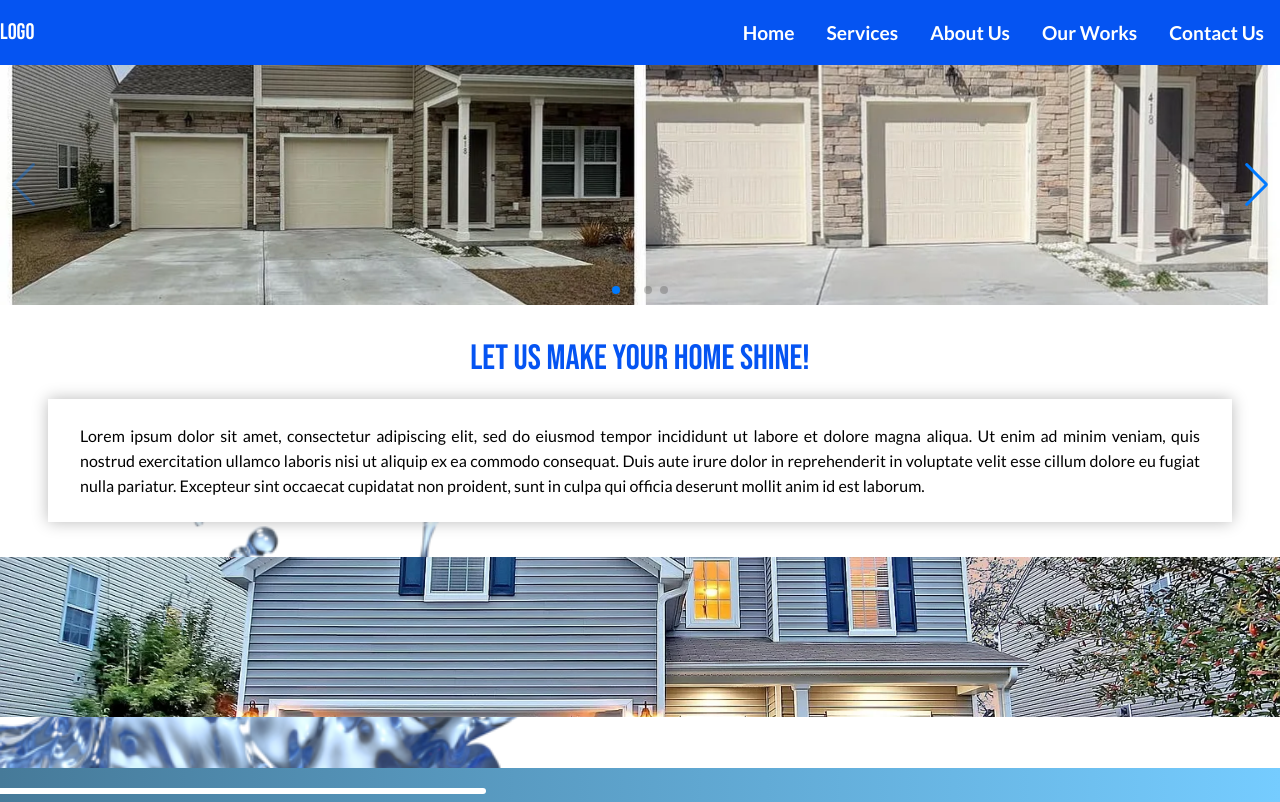
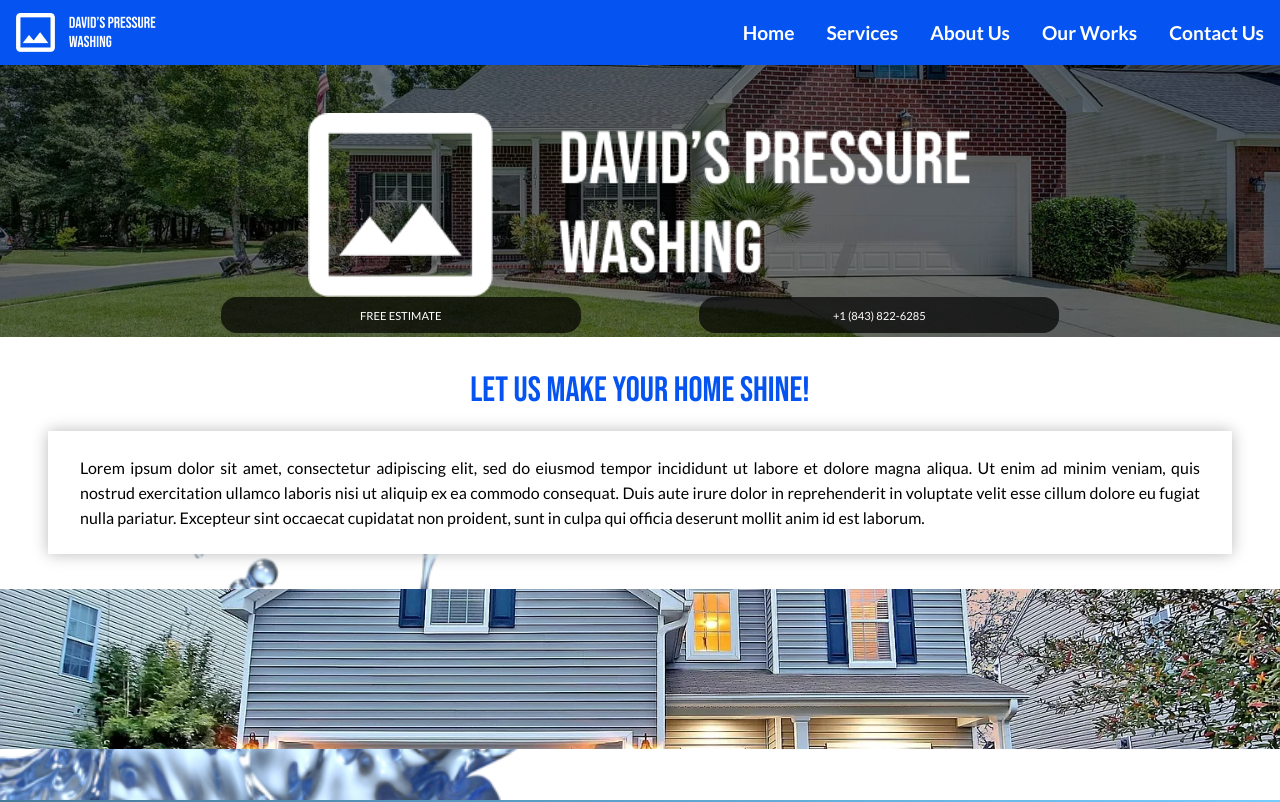
Before and after one commit to yeray004/David-s-Pressure-Washing, a Next.js app: page / in a window 1280 px wide. Shown: the top 802 px of the page. Built offline with nearby package versions, Linux system fonts and the light colour scheme.

Commit message:
adding carousel on home page, starting services page

```diff
--- a/app/Home.css
+++ b/app/Home.css
@@ -22,9 +22,47 @@
 }
 .carousel-div, .carousel-img{
   width: 100%;
-  height: 15rem;
+  height: 17rem;
   object-fit: cover;
 }
+.home-carousel{
+  position: relative;
+}
+.carousel-static {
+  width: 90%;
+  height: 100%;
+  padding: 0 5%;
+  position: absolute;
+  display: grid;
+  justify-items: center;
+  align-items: center;
+  grid-template-columns: 1fr 1fr;
+  grid-template-rows: 1fr 1fr;
+  grid-auto-flow: row;
+  grid-template-areas:
+    "logo logo"
+    "text1 text2";
+    row-gap: 20px;
+    gap: 0 10px;
+  background: rgba(0,0,0,.5);
+  z-index: 100;
+}
+.carousel-static .logo {
+  width: 70%;
+  margin-top: 3rem;
+  grid-area: logo;
+  height: auto;
+}
+.carousel-static p, .carousel-static a{
+  width: 70%;
+  margin: 0 0 2rem;
+  font-size: .7rem;
+  height: 20px;
+  padding: .5rem 1rem;
+}
+.carousel-static .text1 { grid-area: text1; }
+.carousel-static .text2 { grid-area: text2; }
+
 /* section #1 ---------------------*/
 .home-section1{
   display: flex;
@@ -109,6 +147,10 @@
   .home-section2 div{
     padding: 0 2rem;
   }
+  .carousel-static{
+    width: 74%;
+    padding: 0 13%;
+  }
 }
 @media (min-width:768px) {
   .home-section1 img:first-child{
--- a/app/components/Footer.css
+++ b/app/components/Footer.css
@@ -42,13 +42,6 @@ footer div:last-child > div > img{
   width: 2rem;
   height: fit-content;
 }
-footer div:last-child > p{
-  height: fit-content;
-  background: rgba(0, 0, 0, 0.7);
-  color: #ffff;
-  padding: .5rem 1rem;
-  border-radius: 1rem;
-}
 .footer-logo{
   width: 80%;
   max-width: 300px;
--- a/app/components/Footer.jsx
+++ b/app/components/Footer.jsx
@@ -25,7 +25,7 @@ export default function Footer() {
           <Image  src={tiktok} alt='tiktok' />
           <Image  src={facebook} alt='facebook' />
         </div>
-        <p>+1 (843) 822-6285</p>
+        <p className='btn-style-3'>+1 (843) 822-6285</p>
       </div>
     </footer>
   )
--- a/app/components/HomeCarousel.jsx
+++ b/app/components/HomeCarousel.jsx
@@ -1,34 +1,40 @@
 'use client'
 import Image from 'next/image';
+import Link from 'next/link';
 
 // Import Swiper React components
 import { Swiper, SwiperSlide } from 'swiper/react';
-import { Navigation, Pagination, Mousewheel, Keyboard } from 'swiper/modules';
+import { Autoplay } from 'swiper/modules';
 
 // Import Swiper styles
 import 'swiper/css';
 import 'swiper/css/navigation';
 import 'swiper/css/pagination';
 
-
-import img1 from '../../public/images/works/img1.webp'
+import logo from '../../public/images/logos/MainLogo.png'
+import img5 from '../../public/images/works/img5.webp'
 import img2 from '../../public/images/works/img2.webp'
 import img3 from '../../public/images/works/img3.webp'
 import img4 from '../../public/images/works/img4.webp'
 
 function HomeCarousel() {
   return (
+    <>
+      <div className='carousel-static'>
+        <Image src={logo} alt='water splash' className='logo'/>
+        <Link href='/contact' className='btn-style-3 text1'>Free estimate</Link>
+        <p className='text2 btn-style-3'>+1 (843) 822-6285</p>
+      </div>
       <Swiper
-        cssMode={true}
-        navigation={true}
-        pagination={true}
-        mousewheel={true}
-        keyboard={true}
-        modules={[Navigation, Pagination, Mousewheel, Keyboard]}
+          autoplay={{
+            delay: 7000,
+            disableOnInteraction: false,
+          }}
+          modules={[Autoplay]}
           className="mySwiper"
         >
         <SwiperSlide className='carousel-div'>
-        <Image src={img1} alt='water splash' className='carousel-img' />
+          <Image src={img5} alt='water splash' className='carousel-img' />
         </SwiperSlide>
         <SwiperSlide className='carousel-div'>
           <Image src={img2} alt='water splash' className='carousel-img' />
@@ -40,6 +46,7 @@ function HomeCarousel() {
           <Image src={img4} alt='water splash' className='carousel-img' />
         </SwiperSlide>
       </Swiper>
+    </>
   );
 }
 
--- a/app/components/Navbar.css
+++ b/app/components/Navbar.css
@@ -3,7 +3,7 @@
 }
 header {
   width: 100%;
-	height: 65px; /*  */
+	height: 65px; /* .nav-height */
   font-size: 1.2rem;
   font-weight: 600;
   z-index: 10000;
@@ -14,6 +14,11 @@ header {
 	background-color: var(--steeal-blue);
   color: #ffff;
   z-index: 10000;
+}
+header img{
+	margin-left: 1rem;
+	width: fit-content;
+	height: 60%;
 }
 nav > a {
 	margin: 0 1rem;
@@ -34,7 +39,7 @@ header .nav-btn {
   display: none;
 }
 .nav-btn > img{
-  width: 50%;
+  width: 40%;
 }
 header > div, nav {
 	display: flex;
@@ -57,7 +62,7 @@ header > div, nav {
 		align-items: center;
 		justify-content: center;
 		gap: 2rem;
-		transition: .6s;
+		transition: .4s;
     backdrop-filter: saturate(80%) blur(5px);
     background: rgba(0, 0, 0, 0.7);
 	}
--- a/app/components/Navbar.jsx
+++ b/app/components/Navbar.jsx
@@ -6,6 +6,7 @@ import Image from 'next/image';
 import { useRef } from 'react';
 //Styles, Images
 import './Navbar.css'
+import logo from '../../public/images/logos/MainLogo.png';
 import BurguerMenu from '../../public/icons/BurguerMenu.svg';
 import close from '../../public/icons/close.svg';
 
@@ -22,7 +23,7 @@ const showNavbar = () => {
 return (
   <>
     <header>
-      <h3>LOGO</h3>
+      <Image  src={logo} alt='BurguerMenu' />
       <nav ref={navRef}>
           <Link href='/' onClick={showNavbar}>Home</Link>
           <Link href='/services' onClick={showNavbar}>Services</Link>
--- a/app/globals.css
+++ b/app/globals.css
@@ -27,6 +27,7 @@ h1, h2, h3, h4{
   margin: 0;
   font-family: 'Bebas Neue', sans-serif;
   font-weight: 400;
+  text-transform: uppercase;
   text-align: center;
 }
 h1{
@@ -68,6 +69,18 @@ button{
   border: 4px solid var(--purble-blue);
   border-radius: 0 8px 0 8px;
 }
+.btn-style-3{
+  display: flex;
+  justify-content: center;
+  align-items: center;
+  text-align: center;
+  text-transform: uppercase;
+  height: fit-content;
+  background: rgba(0, 0, 0, 0.7);
+  color: #ffff;
+  padding: .5rem 1rem;
+  border-radius: 1rem;
+}
 @media (max-width:425px) {
   .btn-style-1, .btn-style-2{
     font-size: .9rem;
```
Also changed, not shown: app/services/page.jsx (+17 -1 lines), app/services/services.css (added). Lines whose indentation alone changed are shown as unchanged.
